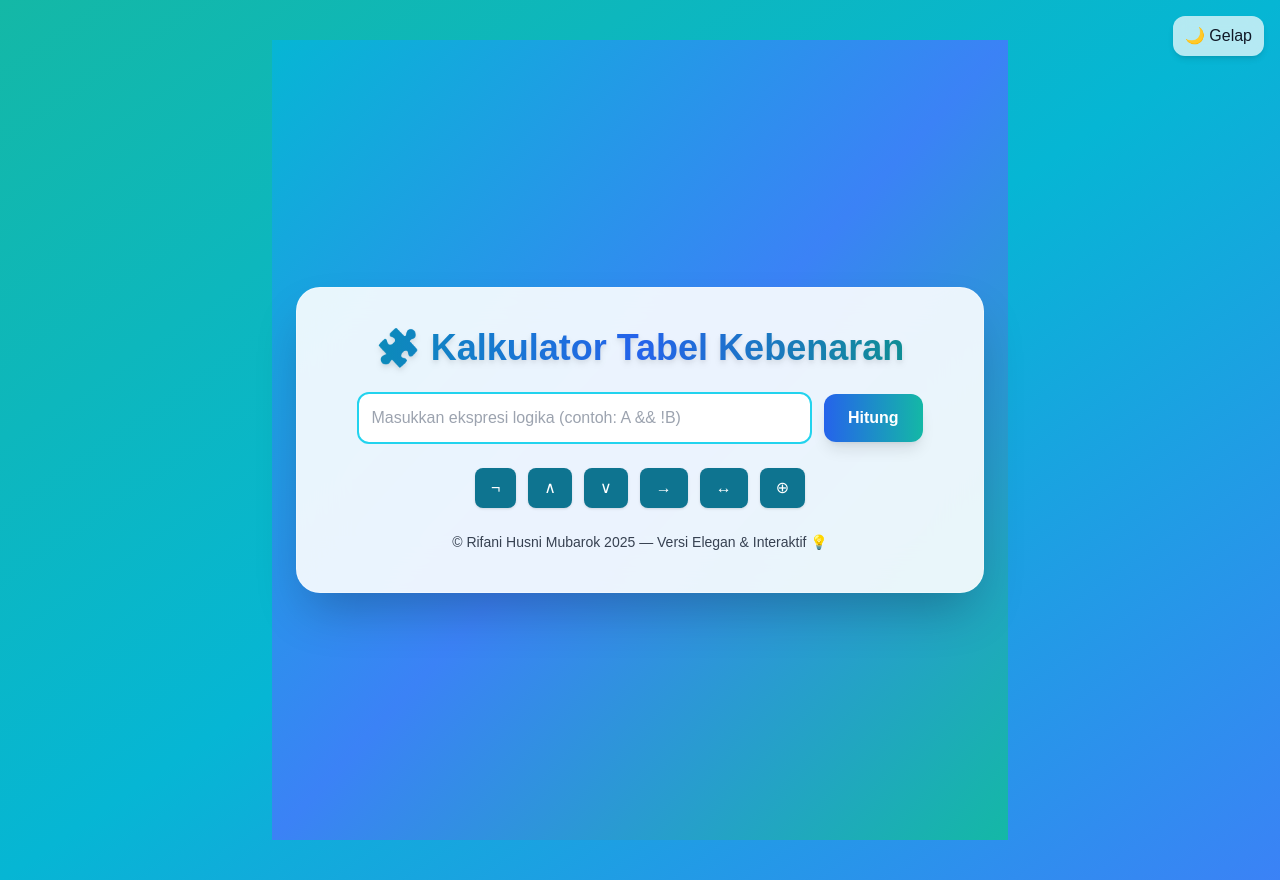
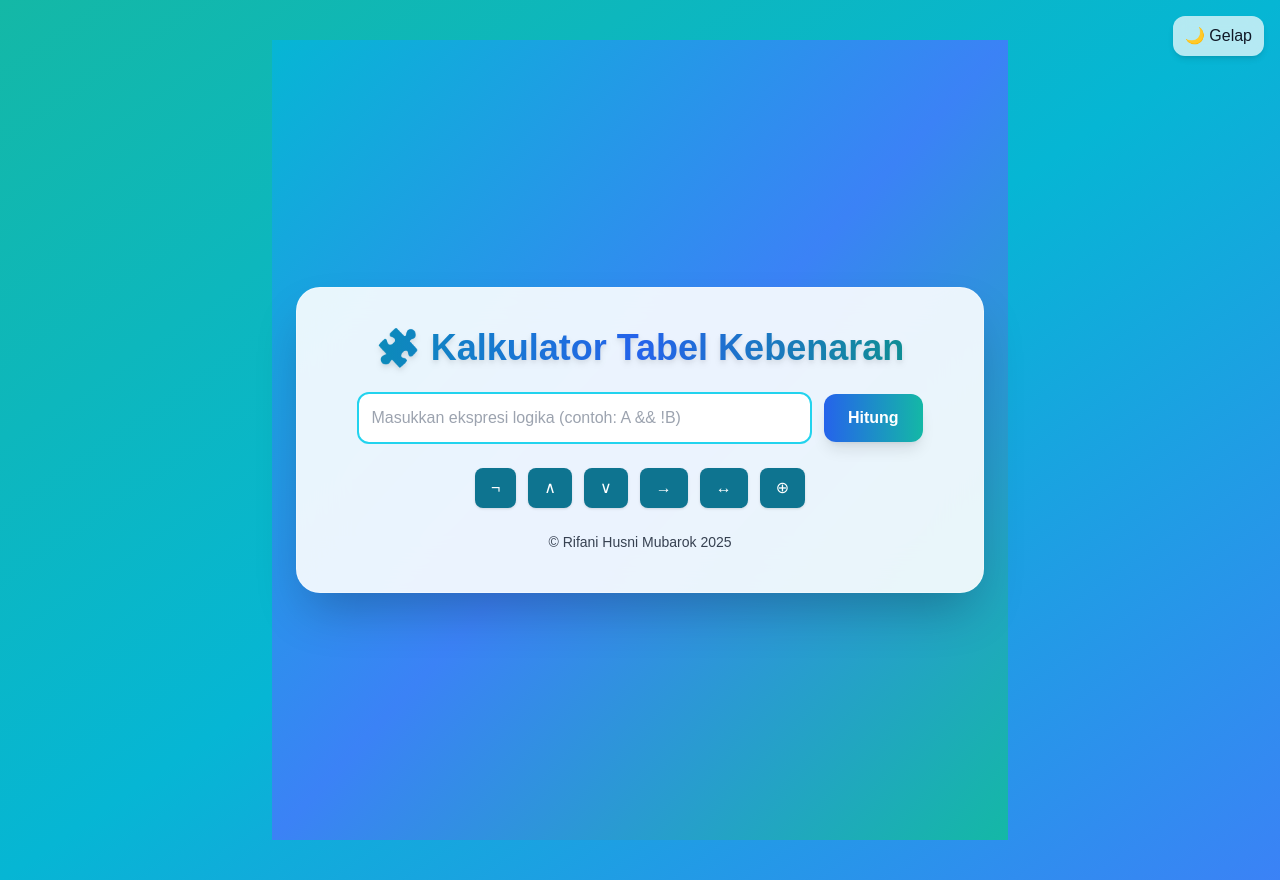
Before and after one commit to alwannugrahaputra-lgtm/tabel-kebeneran-husni, a Next.js app: page / in a window 1280 px wide. Built offline with nearby package versions, Linux system fonts and the light colour scheme.

Commit message:
Update page.js

```diff
--- a/src/app/page.js
+++ b/src/app/page.js
@@ -135,7 +135,7 @@ export default function TruthTableApp() {
 
         {/* Footer */}
         <p className="text-center text-gray-700 dark:text-gray-400 mt-6 text-sm">
-          © Rifani Husni Mubarok 2025 — Versi Elegan & Interaktif 💡
+          © Rifani Husni Mubarok 2025
         </p>
       </div>
     </div>
```
